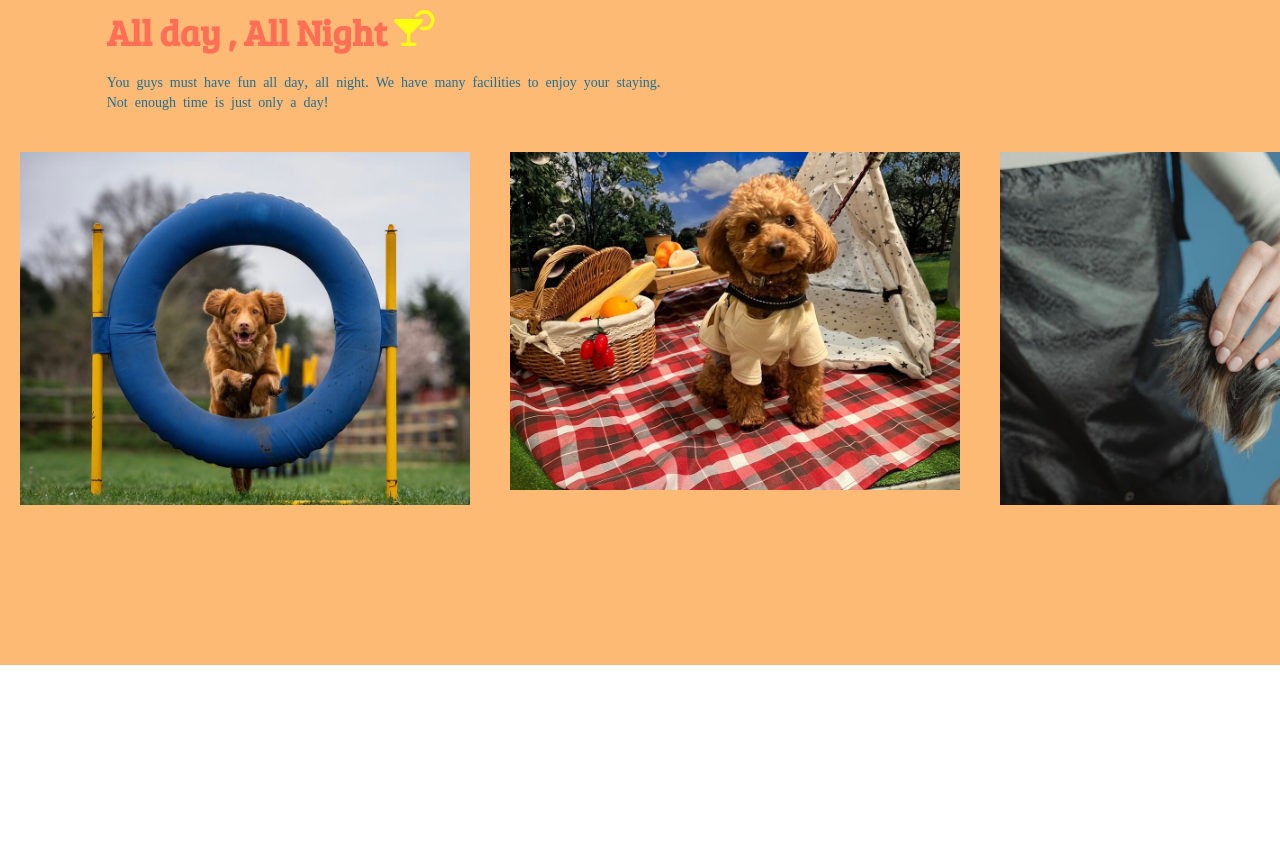
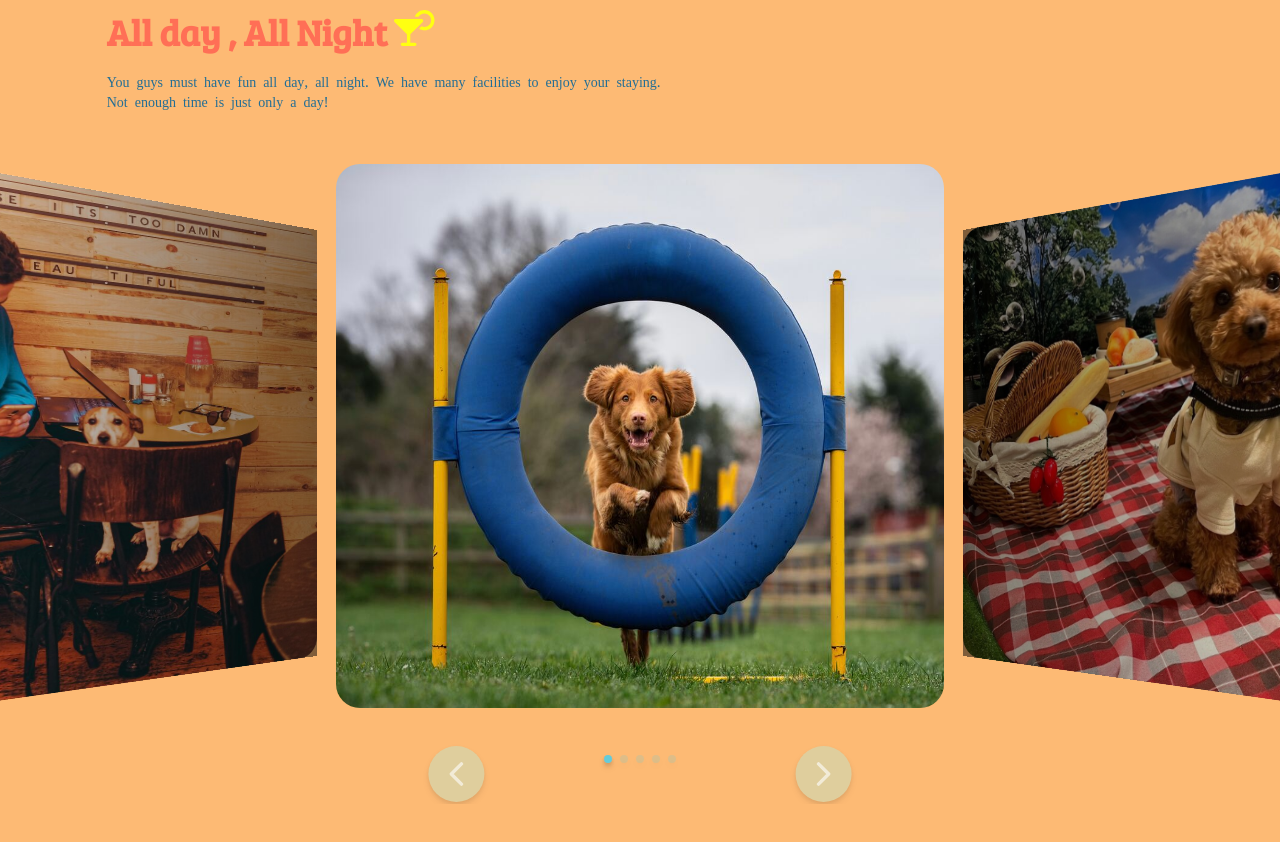
Before and after one commit to sahoooii/ts-react-dogation, a React (Vite) app: page / in a window 1280 px wide. Shown: the part 2320-3162 px from the top of the page. Before the commit the page ends 2985 px from the top, so only its background shows below. Built offline with nearby package versions, Linux system fonts and the light colour scheme.

Commit message:
creatig slider at Facilities Section

```diff
--- a/src/scenes/facilities/MobileImage.tsx
+++ b/src/scenes/facilities/MobileImage.tsx
@@ -19,11 +19,13 @@ type Props = {
 };
 
 const MobileImage = ({ title, description, image }: Props) => {
-	const arrowStyle = `absolute top-[calc(50%-20px)] h-[40px] w-[40px] rounded-full bg-white flex justify-center items-center select-none cursor-pointer font-bold text-2xl z-20`;
-
 	return (
 		<>
-			<img src={image} alt={image} />
+			<img
+				src={image}
+				alt={image}
+				className='block h-[24rem] w-[20rem] rounded-3xl sm:h-[30rem] sm:w-[34rem] md:h-[34rem] md:w-[38rem]'
+			/>
 		</>
 	);
 };
--- a/src/scenes/facilities/index.tsx
+++ b/src/scenes/facilities/index.tsx
@@ -96,7 +96,7 @@ const Facilities = ({ setSelectedPage }: Props) => {
 				</motion.div>
 
 				{/* scroll images */}
-				{isAboveMediumScreen ? (
+				{/* {isAboveMediumScreen ? (
 					<div className='mt-10 h-[353px] w-full overflow-x-auto overflow-y-hidden'>
 						<ul className='w-[2400px] whitespace-nowrap'>
 							{OurFacilities.map((facility, index) => (
@@ -109,7 +109,7 @@ const Facilities = ({ setSelectedPage }: Props) => {
 							))}
 						</ul>
 					</div>
-				) : (
+				) : ( */}
 				<Swiper
 					effect={'coverflow'}
 					grabCursor={true}
@@ -117,10 +117,11 @@ const Facilities = ({ setSelectedPage }: Props) => {
 					loop={true}
 					slidesPerView={'auto'}
 					coverflowEffect={{
-							rotate: 0,
+						rotate: 50,
 						stretch: 0,
 						depth: 100,
-							modifier: 2.5,
+						modifier: 1,
+						slideShadows: true,
 					}}
 					pagination={{ el: '.swiper-pagination', clickable: true }}
 					navigation={{
@@ -128,11 +129,13 @@ const Facilities = ({ setSelectedPage }: Props) => {
 						prevEl: '.swiper-button-prev',
 					}}
 					modules={[EffectCoverflow, Pagination, Navigation]}
-						className='relative h-[550px] pt-8'
+					className='relative h-[35rem] w-full pt-8 sm:h-[38rem] md:h-[42rem]'
 				>
-						{/* <div className='relative flex h-[450px] w-full items-center justify-center'> */}
 					{OurFacilities.map((facility, index) => (
-							<SwiperSlide key={index} className='flex'>
+						<SwiperSlide
+							key={index}
+							className='relative h-[24rem] w-[20rem] sm:h-[30rem] sm:w-[34rem] md:h-[34rem] md:w-[38rem]'
+						>
 							<MobileImage
 								title={facility.title}
 								description={facility.description}
@@ -141,21 +144,27 @@ const Facilities = ({ setSelectedPage }: Props) => {
 						</SwiperSlide>
 					))}
 					{/* slider-controller */}
-						<div className='relative bottom-8 flex items-center justify-center'>
+					<div className='relative bottom-12 flex items-center justify-center'>
 						{/* swiper-button-prev slider-arrow */}
-							<div className='swiper-button-prev slider-arrow'>
-								<IonIcon icon={chevronBack}></IonIcon>
+						<div className='swiper-button-prev left-[17%] h-14 w-14 translate-x-[-17%] transition rounded-full bg-sand-80 drop-shadow-md after:hidden after:content-none sm:left-[35%] sm:translate-x-[-35%] '>
+							<IonIcon
+								icon={chevronBack}
+								className='text-4xl text-white opacity-60'
+							></IonIcon>
 						</div>
 						{/* swiper-button-next slider-arrow */}
-							<div className='swiper-button-next slider-arrow flex items-center justify-center'>
-								<IonIcon icon={chevronForward}></IonIcon>
+						<div className='swiper-button-next left-[83%] h-14 w-14 translate-x-[-83%] transition rounded-full bg-sand-80 drop-shadow-md after:hidden after:content-none sm:left-[65%] sm:translate-x-[-65%]'>
+							<IonIcon
+								icon={chevronForward}
+								className='text-4xl text-white opacity-60'
+							></IonIcon>
 						</div>
 						{/* swiper-pagination */}
-							<div className='swiper-pagination'></div>
+						<div className='swiper-pagination relative bottom-4 w-60 drop-shadow-md [&_.swiper-pagination-bullet-active]:drop-shadow-md [&_.swiper-pagination-bullet]:bg-light-blue-50'></div>
 					</div>
 					{/* </div> */}
 				</Swiper>
-				)}
+				{/* )} */}
 			</motion.div>
 		</section>
 	);
```
Lines whose indentation alone changed are shown as unchanged.
